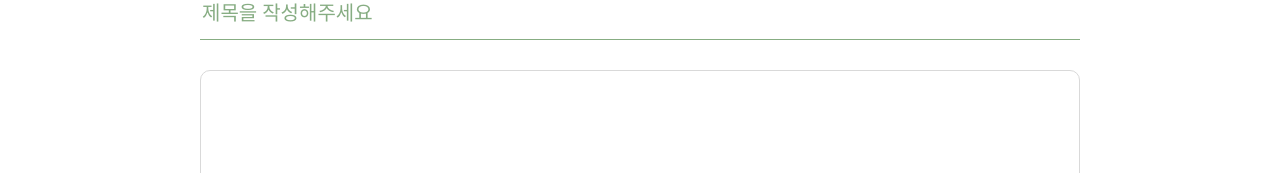
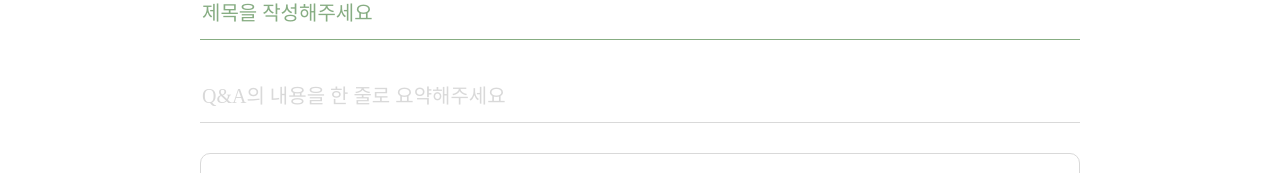
Before and after one commit to MO-DI-RA/frontend, a React (Create React App) app: page /addqna in a window 1280 px wide. Shown: the part 297-470 px from the top of the page. Built offline with nearby package versions, Linux system fonts and the light colour scheme; a web font is replaced by a local one.

Commit message:
Feat : Q&A 등록 시 요약 추가

```diff
--- a/src/css/AddQnA.css
+++ b/src/css/AddQnA.css
@@ -25,6 +25,20 @@ input#qnaTitle {
     color: #87AD83;
     border: none;
     border-bottom: 1px solid #87AD83;
+    margin-bottom: 30px;
+    height: 50px;
+    font-size: 20px;
+}
+
+input#qnaSummary::placeholder {
+    color: #D9D9D9;
+    font-size: 20px;
+}
+
+input#qnaSummary {
+    color: #D9D9D9;
+    border: none;
+    border-bottom: 1px solid #D9D9D9;
     margin-bottom: 30px;
     height: 50px;
     font-size: 20px;
--- a/src/page/QnA/AddQnA.js
+++ b/src/page/QnA/AddQnA.js
@@ -5,6 +5,7 @@ import "../../css/AddQnA.css";
 
 function AddQnA() {
   const [qnaTitle, setQnaTitle] = useState("");
+  const [qnaSummary, setQnaSummary] = useState("");
   const [questionContent, setQuestionContent] = useState("");
   const token = localStorage.getItem("access-token");
 
@@ -21,6 +22,7 @@ function AddQnA() {
       },
       data: {
         title: qnaTitle,
+        summary : qnaSummary,
         content: questionContent,
       },
     };
@@ -47,6 +49,14 @@ function AddQnA() {
             value={qnaTitle}
             onChange={(e) => setQnaTitle(e.target.value)}
           ></input>
+          <input
+            id="qnaSummary"
+            name="qnaSummary"
+            placeholder="Q&A의 내용을 한 줄로 요약해주세요"
+            required
+            value={qnaSummary}
+            onChange={(e) => setQnaSummary(e.target.value)}
+          />
           <textarea
             className="qusetionContent"
             required
```
